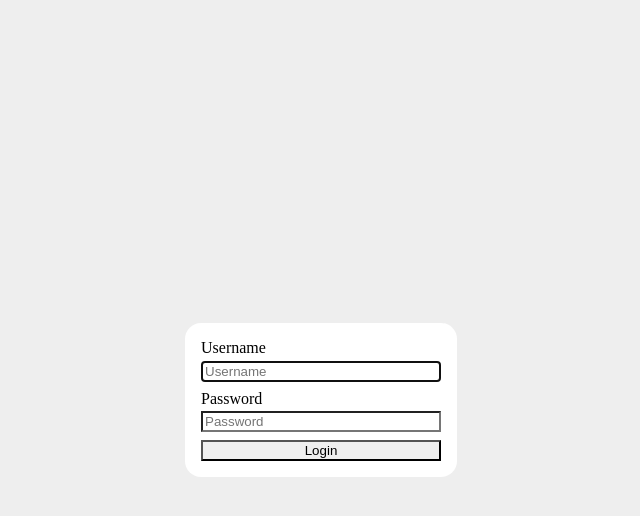
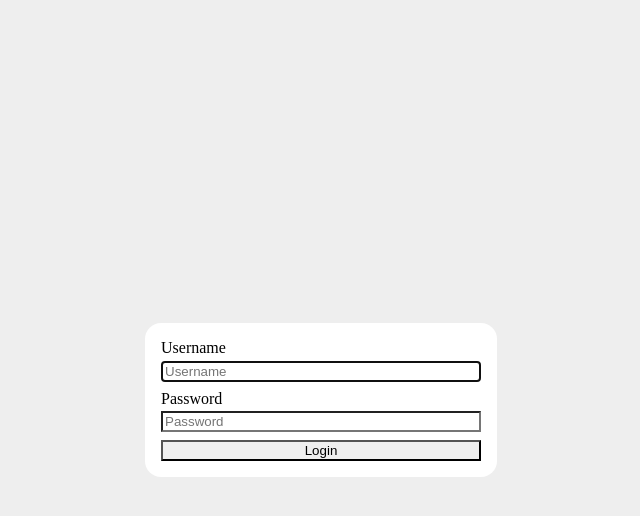
Before and after one commit to nuggetInc/Fietsverhuur-de-Elstar, a PHP site: page / in a window 1280 px wide. Shown: the top 516 px of the page, without its empty margins (319-959 px from the left). Run offline with PHP 8.4, Linux system fonts and the light colour scheme.

Commit message:
increased form width

```diff
--- a/css/login.css
+++ b/css/login.css
@@ -2,7 +2,7 @@
     margin: 0;
     padding: 0;
 
-    width: 15rem;
+    width: 20rem;
 
     display: flex;
     flex-direction: column;
```
